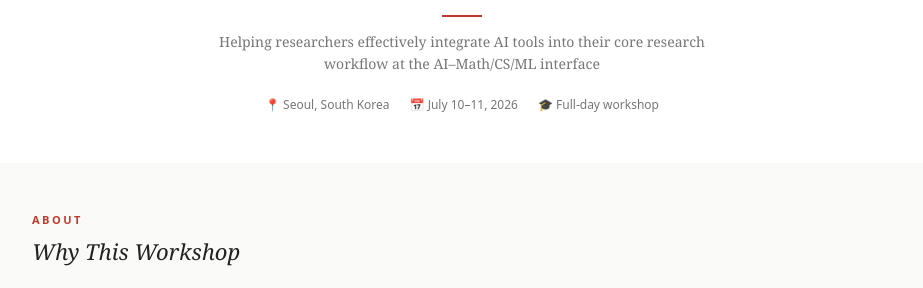
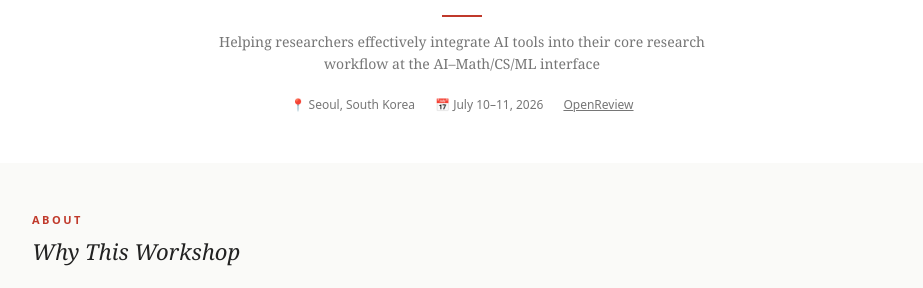
Before and after one commit to ai4research-icml-workshop/ai4research-icml-workshop.github.io, a Jekyll site: the page built from index.html, in a window 1280 px wide and 900 px high. Shown: the part 216-504 px from the top of the window, without its empty margins (178-1101 px from the left). Built offline with Jekyll 4.4.1, drawn with Linux system fonts in a browser that asks for light colours.

Commit message:
fix: replace full-day workshop tag with OpenReview link in hero

```diff
--- a/_includes/hero.html
+++ b/_includes/hero.html
@@ -7,7 +7,7 @@
     <div class="hero-meta">
       <span>📍 Seoul, South Korea</span>
       <span>📅 July 10–11, 2026</span>
-      <span>🎓 Full-day workshop</span>
+      <span><a href="https://openreview.net/" target="_blank" rel="noopener" style="color: inherit; text-decoration: underline;">OpenReview</a></span>
     </div>
   </div>
 </header>
```
